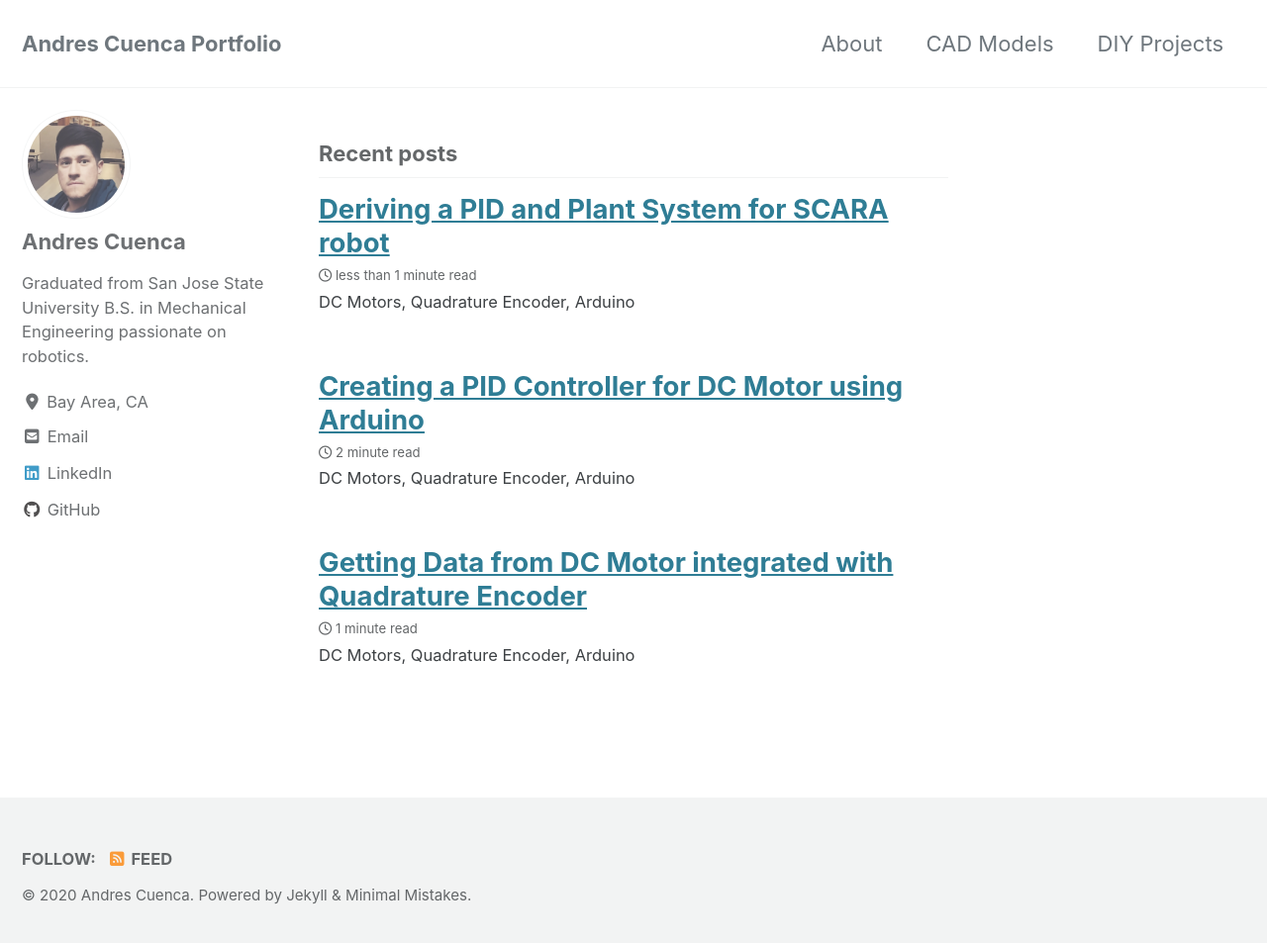
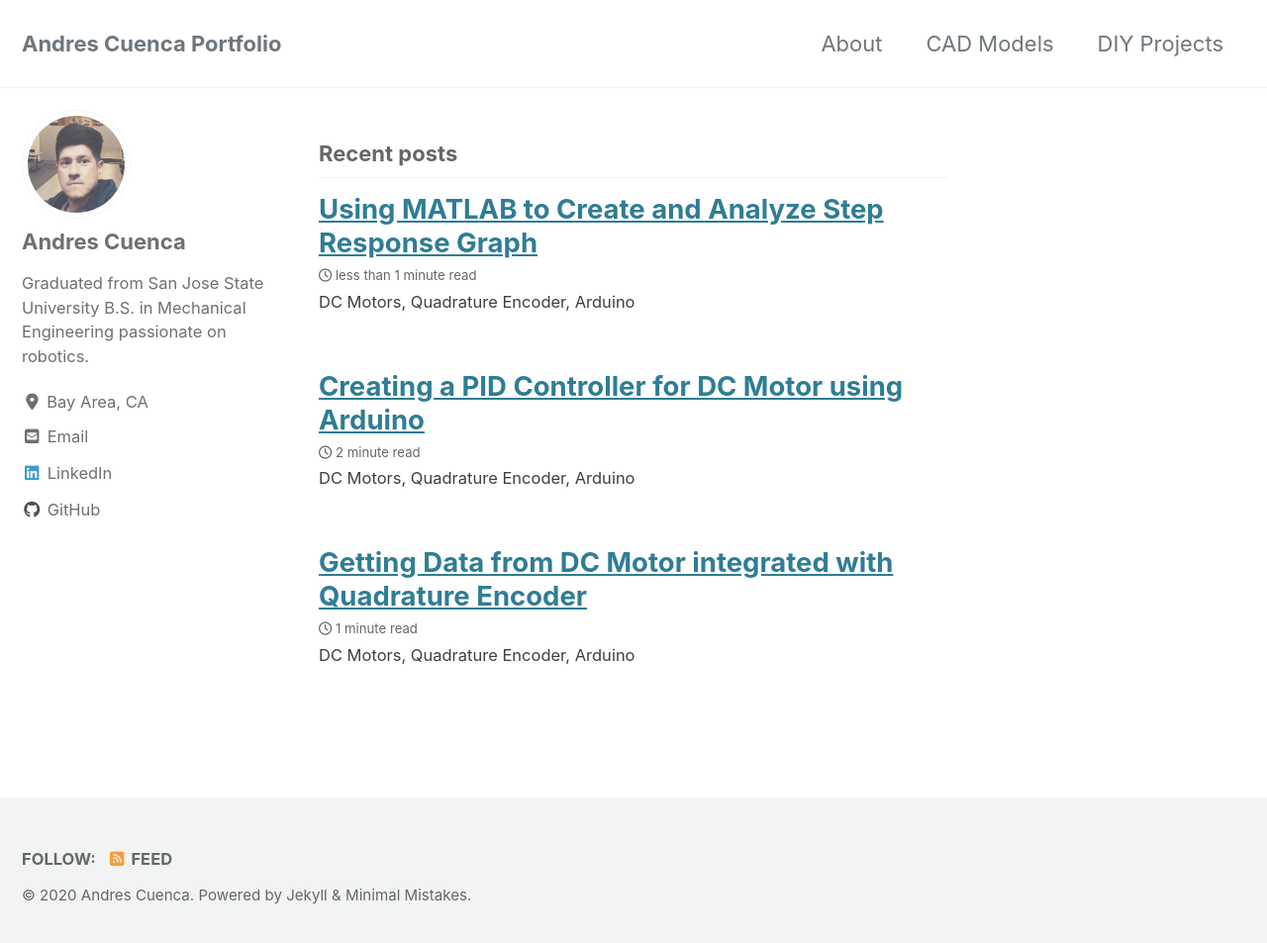
Before and after one commit to Cuenca-Andres/Cuenca-Portfolio.github.io, a Jekyll site: the page built from index.html, in a window 1280 px wide and 961 px high. Shown: the top 953 px of the window at 99% size. Built offline with Jekyll 4.4.1, drawn with Linux system fonts in a browser that asks for light colours; cached includes are drawn as plain includes; nearby versions of some CDN libraries; the list of posts is cut into pages by our own code.

Commit message:
change title of post

```diff
--- a/_posts/2020-06-24-DervingPlant-PID-SCARA.md
+++ b/_posts/2020-06-24-DervingPlant-PID-SCARA.md
@@ -1,6 +1,6 @@
 ---
 layout: post
-title: "Deriving a PID and Plant System for SCARA robot"
+title: "Using MATLAB to Create and Analyze Step Response Graph"
 date: 2020-06-24
 tags: [Arduino, DC Motors, PID, MATLAB, Robotics]
 excerpt: "DC Motors, Quadrature Encoder, Arduino"
```
